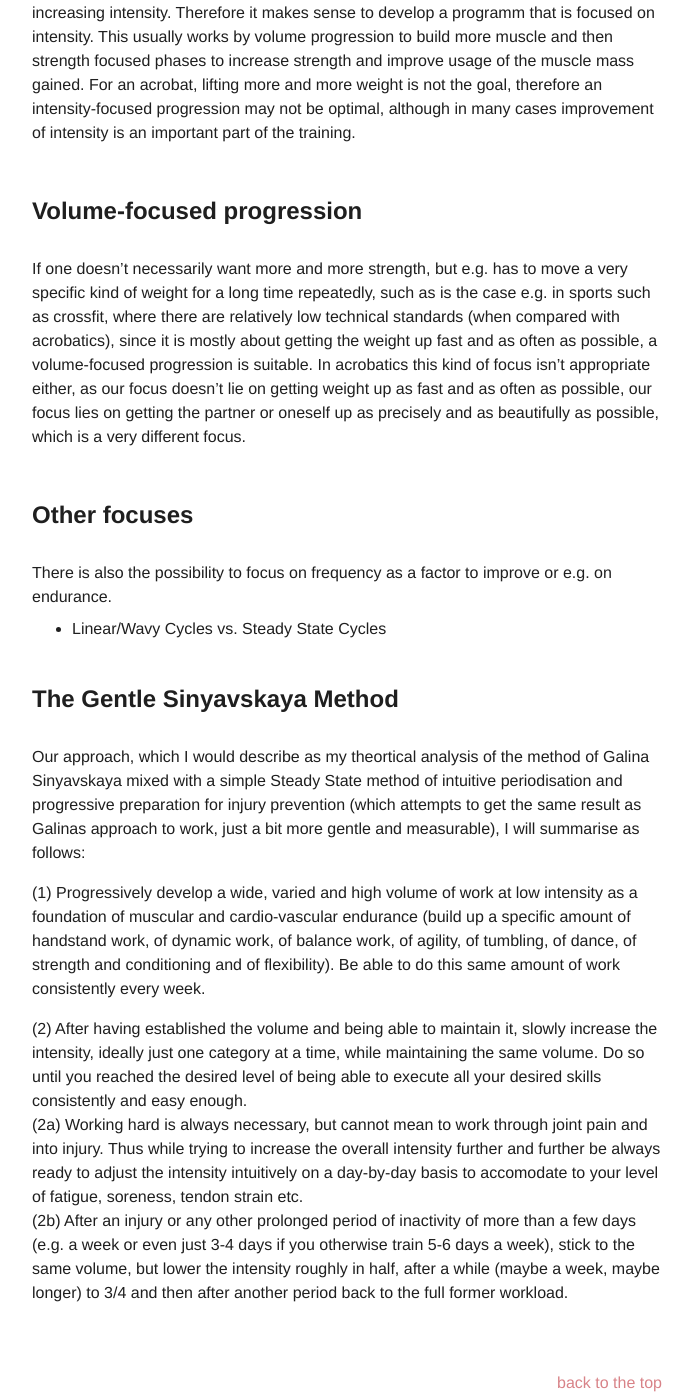
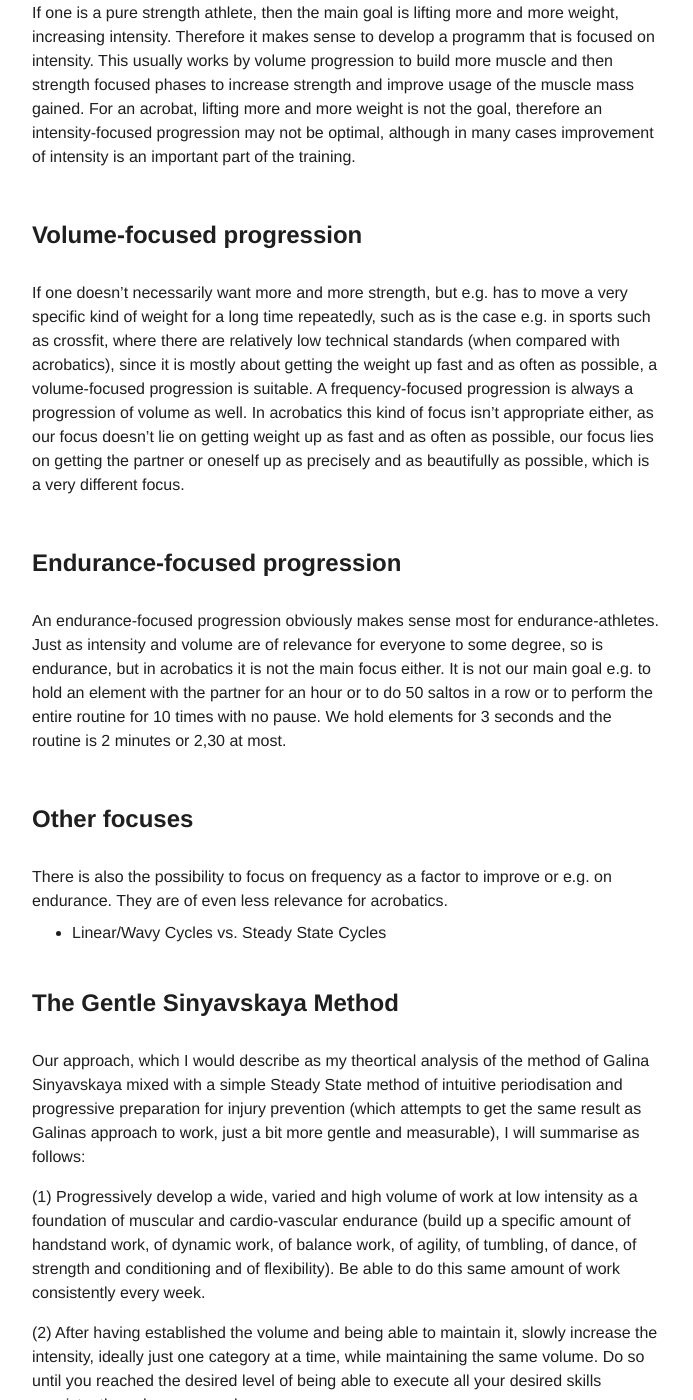
Before and after one commit to floshin/acrolib, a Jekyll site: the page built from training/periodisation.md, in a window 1280 px wide and 1400 px high, scrolled down 2235 px. Shown: the whole window, without its empty margins (293-986 px from the left). Built offline with Jekyll 4.4.1, drawn with Linux system fonts in a browser that asks for light colours; our own code applies the rules of GitHub Pages for plain Markdown files; some of the changed text lies outside the part shown.

Commit message:
Update periodisation.md

```diff
--- a/training/periodisation.md
+++ b/training/periodisation.md
@@ -34,11 +35,17 @@ If one is a pure strength athlete, then the main goal is lifting more and more w
 
 ## Volume-focused progression
 
-If one doesn't necessarily want more and more strength, but e.g. has to move a very specific kind of weight for a long time repeatedly, such as is the case e.g. in sports such as crossfit, where there are relatively low technical standards (when compared with acrobatics), since it is mostly about getting the weight up fast and as often as possible, a volume-focused progression is suitable. In acrobatics this kind of focus isn't appropriate either, as our focus doesn't lie on getting weight up as fast and as often as possible, our focus lies on getting the partner or oneself up as precisely and as beautifully as possible, which is a very different focus.
+If one doesn't necessarily want more and more strength, but e.g. has to move a very specific kind of weight for a long time repeatedly, such as is the case e.g. in sports such as crossfit, where there are relatively low technical standards (when compared with acrobatics), since it is mostly about getting the weight up fast and as often as possible, a volume-focused progression is suitable. A frequency-focused progression is always a progression of volume as well. In acrobatics this kind of focus isn't appropriate either, as our focus doesn't lie on getting weight up as fast and as often as possible, our focus lies on getting the partner or oneself up as precisely and as beautifully as possible, which is a very different focus.
+
+## Endurance-focused progression
+
+An endurance-focused progression obviously makes sense most for endurance-athletes. Just as intensity and volume are of relevance for everyone to some degree, so is endurance, but in acrobatics it is not the main focus either. It is not our main goal e.g. to hold an element with the partner for an hour or to do 50 saltos in a row or to perform the entire routine for 10 times with no pause. We hold elements for 3 seconds and the routine is 2 minutes or 2,30 at most.
+
+
 
 ## Other focuses
 
-There is also the possibility to focus on frequency as a factor to improve or e.g. on endurance.
+There is also the possibility to focus on frequency as a factor to improve or e.g. on endurance. They are of even less relevance for acrobatics.
 
 
 * Linear/Wavy Cycles vs. Steady State Cycles
```
Also changed, not shown: other parts of training/periodisation.md (+1 -0 lines).
